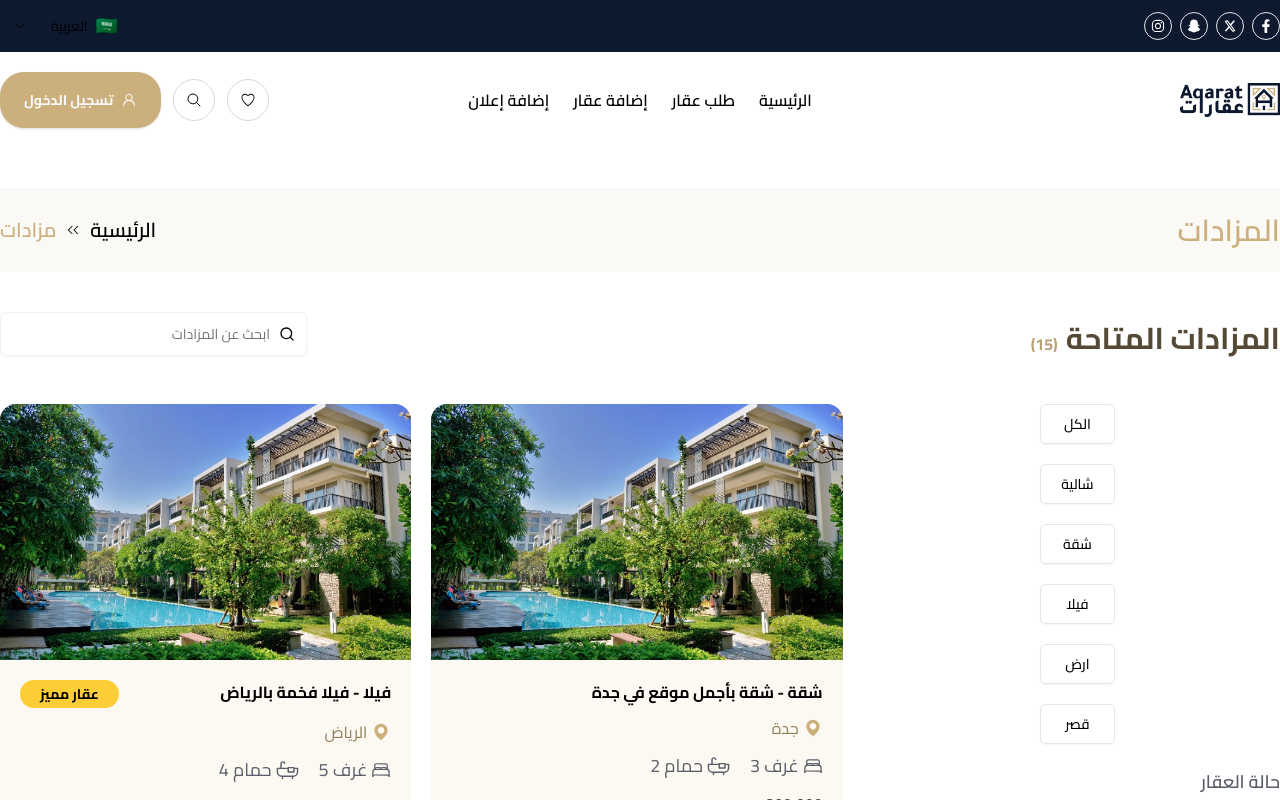
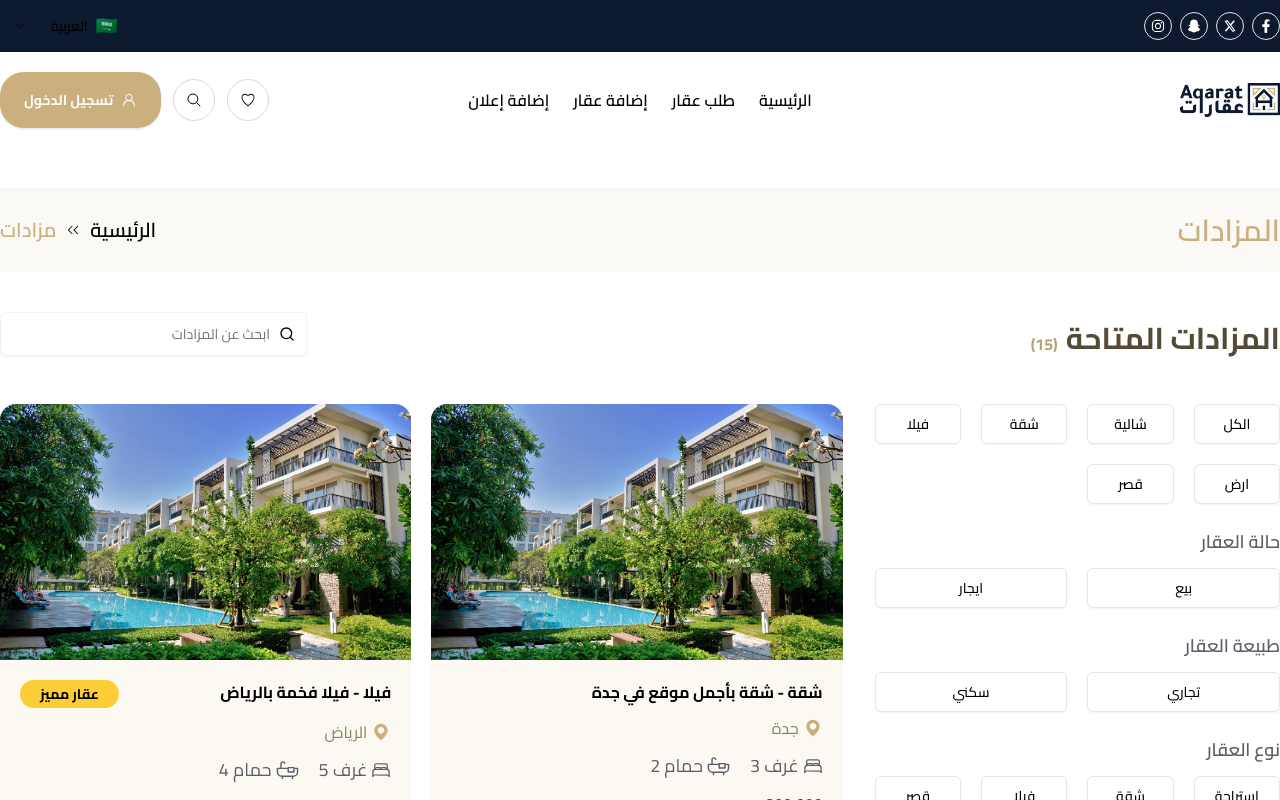
Before and after one commit to husamahmud/Aqarat, a React (Vite) app: page /mzadat in a window 1280 px wide. Shown: the top 800 px of the page. Built offline with nearby package versions, Linux system fonts and the light colour scheme.

Commit message:
style: update filters stylign

```diff
--- a/src/components/mzadat/Filter.tsx
+++ b/src/components/mzadat/Filter.tsx
@@ -3,6 +3,12 @@ import { ToggleGroup, ToggleGroupItem } from '@/components/ui/toggle-group.tsx'
 import { FilterProps } from '@/types/types'
 
 export default function Filter({ title, filters, cols = 4 }: FilterProps) {
+  const gridColsClass =
+    {
+      2: 'grid-cols-2',
+      4: 'grid-cols-4',
+    }[cols] || 'grid-cols-4'
+
   return (
     <div className="flex flex-col gap-3 text-lg">
       {title && <h1 className="text-custom-gray font-semibold [direction:rtl]">{title}</h1>}
@@ -10,7 +16,7 @@ export default function Filter({ title, filters, cols = 4 }: FilterProps) {
       <ToggleGroup
         type="single"
         variant="outline"
-        className={`grid grid-cols-${cols} gap-5 [direction:rtl]`}
+        className={`grid ${gridColsClass} gap-5 [direction:rtl]`}
       >
         {filters.map((type) => (
           <ToggleGroupItem
```
